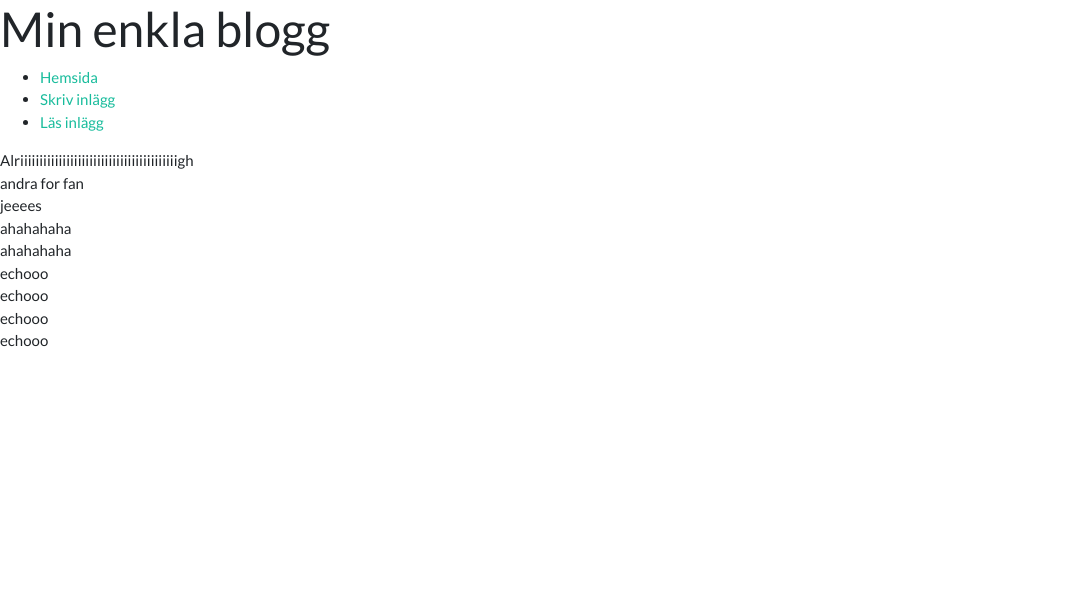
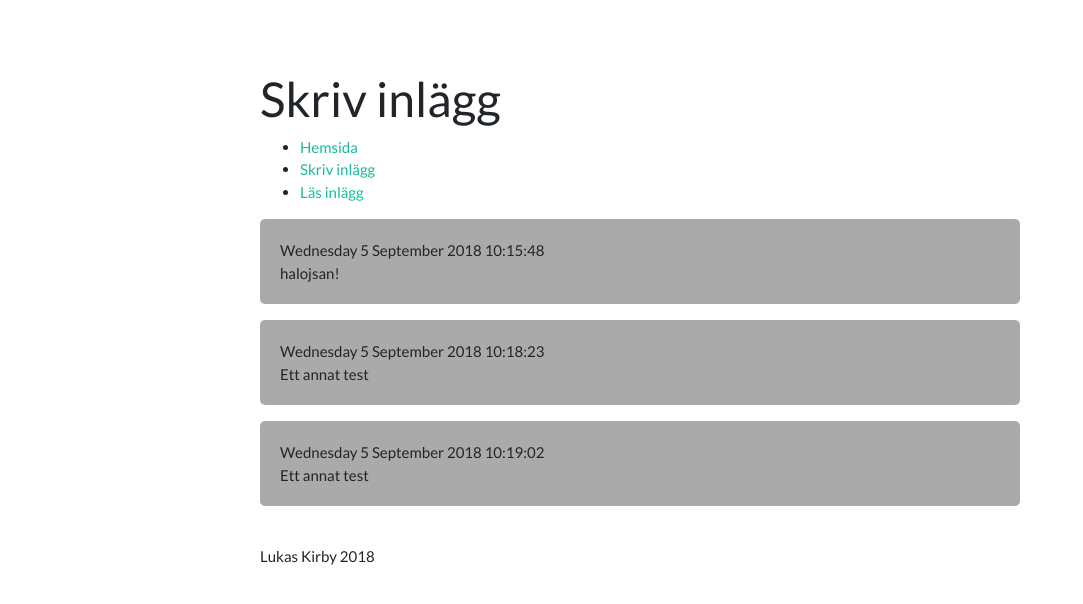
Before and after one commit to lukiguki/EE16, a PHP site: page /lasa.php in a window 1280 px wide. Shown: the top 604 px of the page, without its empty margins (0-1083 px from the left). Run offline with PHP 8.4, Linux system fonts and the light colour scheme.

Commit message:
Vi har gjort allting lite finare med CSS och fixat PHP för att göra alla navigationer likadana.

```diff
--- /dev/null
+++ b/htdocs/Filblogg/CSS/style.css
@@ -0,0 +1,11 @@
+.kontainer{
+    width: 800px;
+    margin: 50px auto;
+    padding: 20px;
+}
+
+main p{
+    background-color: #aaa;
+    padding: 20px;
+    border-radius: 5px;
+}
--- /dev/null
+++ b/htdocs/Filblogg/header.inc
@@ -0,0 +1,10 @@
+<header>
+<h1>Skriv inlägg</h1>
+    <nav>
+    <ul>
+    <li><a href="index.php">Hemsida</a></li>
+    <li><a href="skriva.php">Skriv inlägg</a></li>
+    <li><a href="lasa.php">Läs inlägg</a></li>
+    </ul>
+    </nav>
+</header>
--- a/htdocs/Filblogg/inlaggen.txt
+++ b/htdocs/Filblogg/inlaggen.txt
@@ -1,9 +1,4 @@
-Alriiiiiiiiiiiiiiiiiiiiiiiiiiiiiiiiiiiiiiiiigh
-andra for fan
-jeeees
-ahahahaha
-ahahahaha
-echooo
-echooo
-echooo
-echooo
+<p>Wednesday 5 September 2018 10:15:48<br>halojsan!
+</p><p>Wednesday 5 September 2018 10:18:23<br>Ett annat test
+</p><p>Wednesday 5 September 2018 10:19:02<br>Ett annat test
+</p>
--- a/htdocs/Filblogg/lasa.php
+++ b/htdocs/Filblogg/lasa.php
@@ -5,26 +5,27 @@
     <meta name="viewport" content="width=device-width, initial-scale=1">
     <title>Läs inlägg</title>
     <link rel="stylesheet" href="./css/flatly.epic.css">
+    <link rel="stylesheet" href="./css/style.css">
 </head>
 <body>
-<h1>Min enkla blogg</h1>
-    <nav>
-    <ul>
-    <li><a href="index.php">Hemsida</a></li>
-    <li><a href="skriva.php">Skriv inlägg</a></li>
-    <li><a href="lasa.php">Läs inlägg</a></li>
-    </ul>
-    </nav>
+<div class="kontainer">
+<header>
+<?php include "header.inc" ?>
+</header>
+<main>
 <?php
 
 /* öppna texfil och läsa innehållet och skriv ut det */
 
 $allaRader = file("inlaggen.txt");
-echo "<p>";
 foreach ($allaRader as $rad) {
     echo $rad . "<br>";
 }
-echo "</p>";
 ?>
+</main>
+<footer>Lukas Kirby 2018</footer>
+</div>
+
+
 </body>
 </html>
```
Also changed, not shown: htdocs/Filblogg/index.php (+15 -9 lines), htdocs/Filblogg/skriva.php (+14 -9 lines), htdocs/Filblogg/spara.php (+14 -2 lines).
